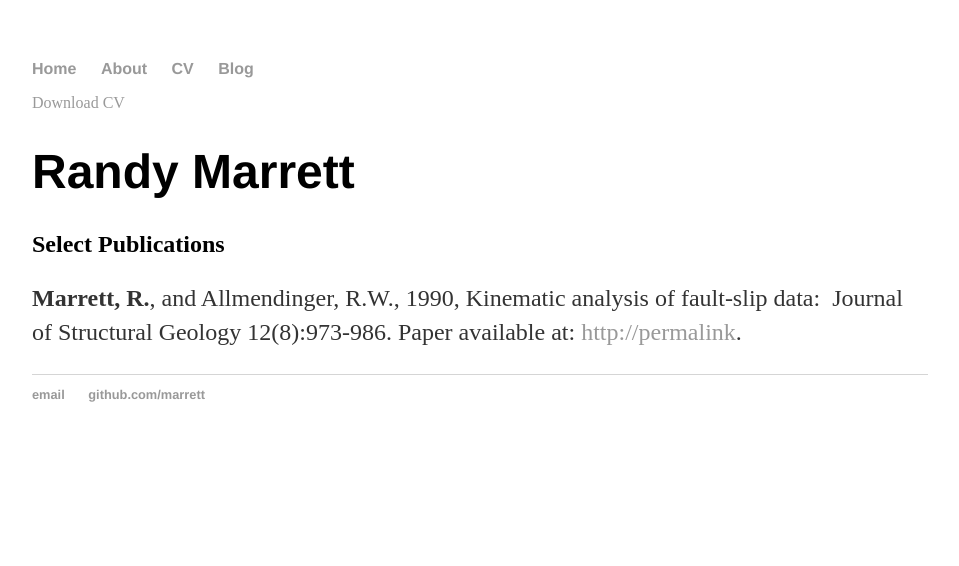
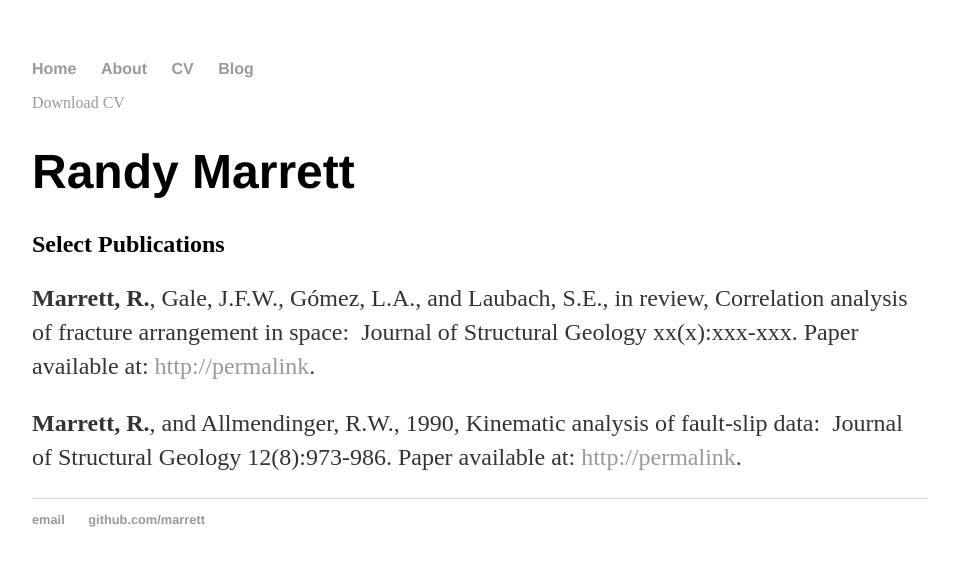
Before and after one commit to marrett/github.io, a Jekyll site: the page built from cv/index.html, in a window 1280 px wide. Shown: the top 566 px of the page, without its empty margins (160-1119 px from the left). Built offline with Jekyll 4.4.1, drawn with Linux system fonts in a browser that asks for light colours.

Commit message:
Update index.html

```diff
--- a/cv/index.html
+++ b/cv/index.html
@@ -9,7 +9,8 @@ title: CV of Your Name
 
 					<h2>Select Publications</h2>
 
+					<p><strong>Marrett, R.</strong>, Gale, J.F.W., Gómez, L.A., and Laubach, S.E., in review, Correlation analysis of fracture arrangement in space: Journal of Structural Geology xx(x):xxx-xxx. Paper available at: <a href="https://www.researchgate.net/profile/Randall_Marrett/publication/222322317_Kinematic_analysis_of_fault-slip_data/links/02e7e52a9dee09bd48000000/Kinematic-analysis-of-fault-slip-data.pdf">http://permalink</a>.
+
 					<p><strong>Marrett, R.</strong>, and Allmendinger, R.W., 1990, Kinematic analysis of fault-slip data: Journal of Structural Geology 12(8):973-986. Paper available at: <a href="https://www.researchgate.net/profile/Randall_Marrett/publication/222322317_Kinematic_analysis_of_fault-slip_data/links/02e7e52a9dee09bd48000000/Kinematic-analysis-of-fault-slip-data.pdf">http://permalink</a>.
 
-
 	</div>
```
